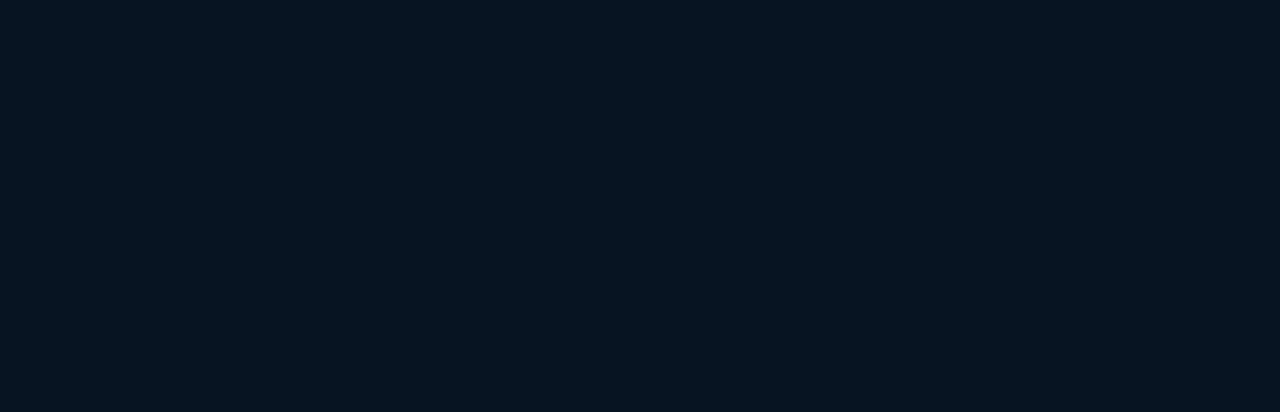
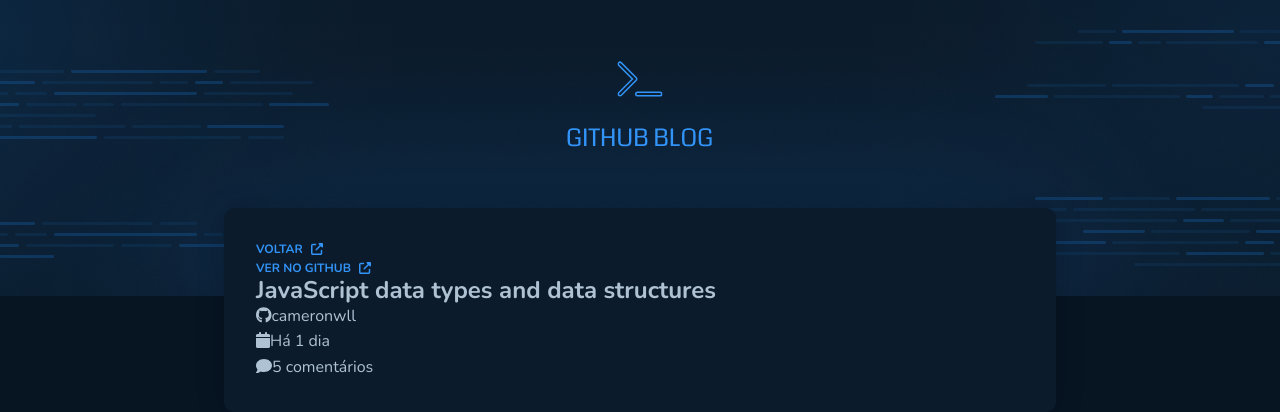
Before and after one commit to Jonatan1103/blog-github, a React (Vite) app: page /post/1 in a window 1280 px wide. Before the commit this address had no page. Shown: the top 412 px of the page. Built offline with nearby package versions, Linux system fonts and the light colour scheme.

Commit message:
create pagination post

```diff
--- a/src/Router.tsx
+++ b/src/Router.tsx
@@ -1,12 +1,14 @@
 import { Route, Routes } from 'react-router-dom'
 import { DefaultLayout } from './layouts/DefaultLayout'
 import { Blog } from './pages/Blog'
+import { Post } from './pages/Post'
 
 export function Router() {
   return (
     <Routes>
       <Route path='/' element={<DefaultLayout/>}>
         <Route path='/' element={<Blog />} />
+        <Route path='/post/:id' element={<Post />} />
       </Route>
     </Routes>
   )
--- /dev/null
+++ b/src/pages/Post/components/PostHeader/index.tsx
@@ -0,0 +1,24 @@
+import { faGithub } from "@fortawesome/free-brands-svg-icons";
+import { faCalendar, faComment } from "@fortawesome/free-solid-svg-icons";
+import { FontAwesomeIcon } from "@fortawesome/react-fontawesome";
+import { Link } from "../../../../components/Link";
+import { PostHeaderContainer } from "./styles";
+
+export function PostHeader() {
+  return (
+    <PostHeaderContainer>
+      <header>
+        <Link text="voltar" href="#"/>
+        <Link text="Ver no Github" href="#" target="_blank"/>
+      </header>
+
+      <h1>JavaScript data types and data structures</h1>
+
+      <ul>
+        <li><FontAwesomeIcon icon={faGithub} />cameronwll</li>
+        <li><FontAwesomeIcon icon={faCalendar} />Há 1 dia</li>
+        <li><FontAwesomeIcon icon={faComment} />5 comentários</li>
+      </ul>
+    </PostHeaderContainer>
+  )
+}
--- /dev/null
+++ b/src/pages/Post/components/PostHeader/styles.ts
@@ -0,0 +1,12 @@
+import styled from "styled-components";
+
+export const PostHeaderContainer = styled.section`
+  width: 100%;
+  min-height: 10.5rem;
+  margin-top: -5.5rem;
+  background-color:${(props) => props.theme.colors["base-profile"]};
+  box-shadow: 0px 2px 28px rgba(0,0,0, 0.2);
+  border-radius: 10px;
+  padding: 2rem;
+  flex-direction: column;
+`
--- /dev/null
+++ b/src/pages/Post/index.tsx
@@ -0,0 +1,9 @@
+import { PostHeader } from "./components/PostHeader";
+
+export function Post() {
+  return (
+    <>
+      <PostHeader/>
+    </>
+  )
+}
```
Also changed, not shown: src/pages/Post/styles.ts (added).
